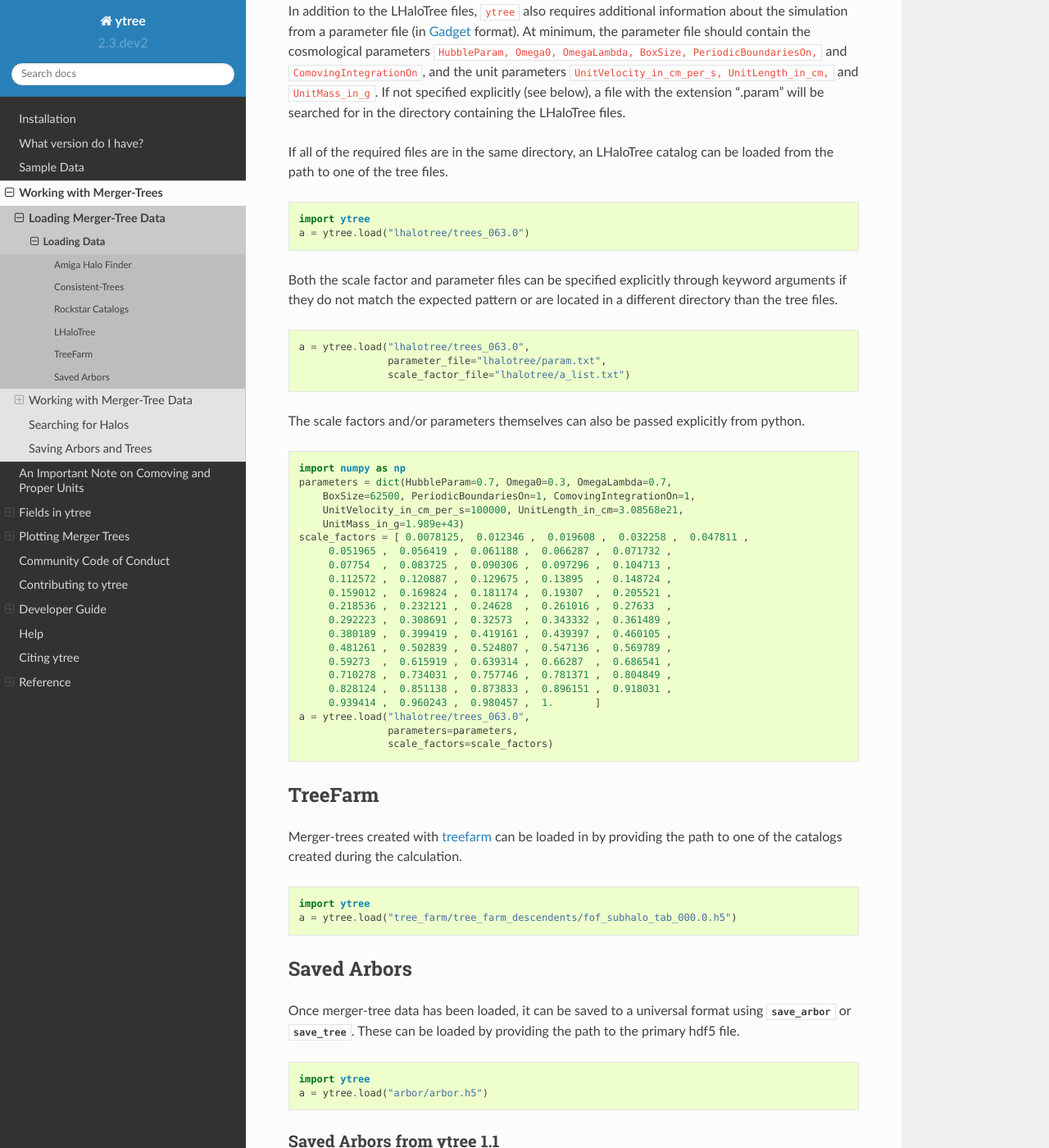
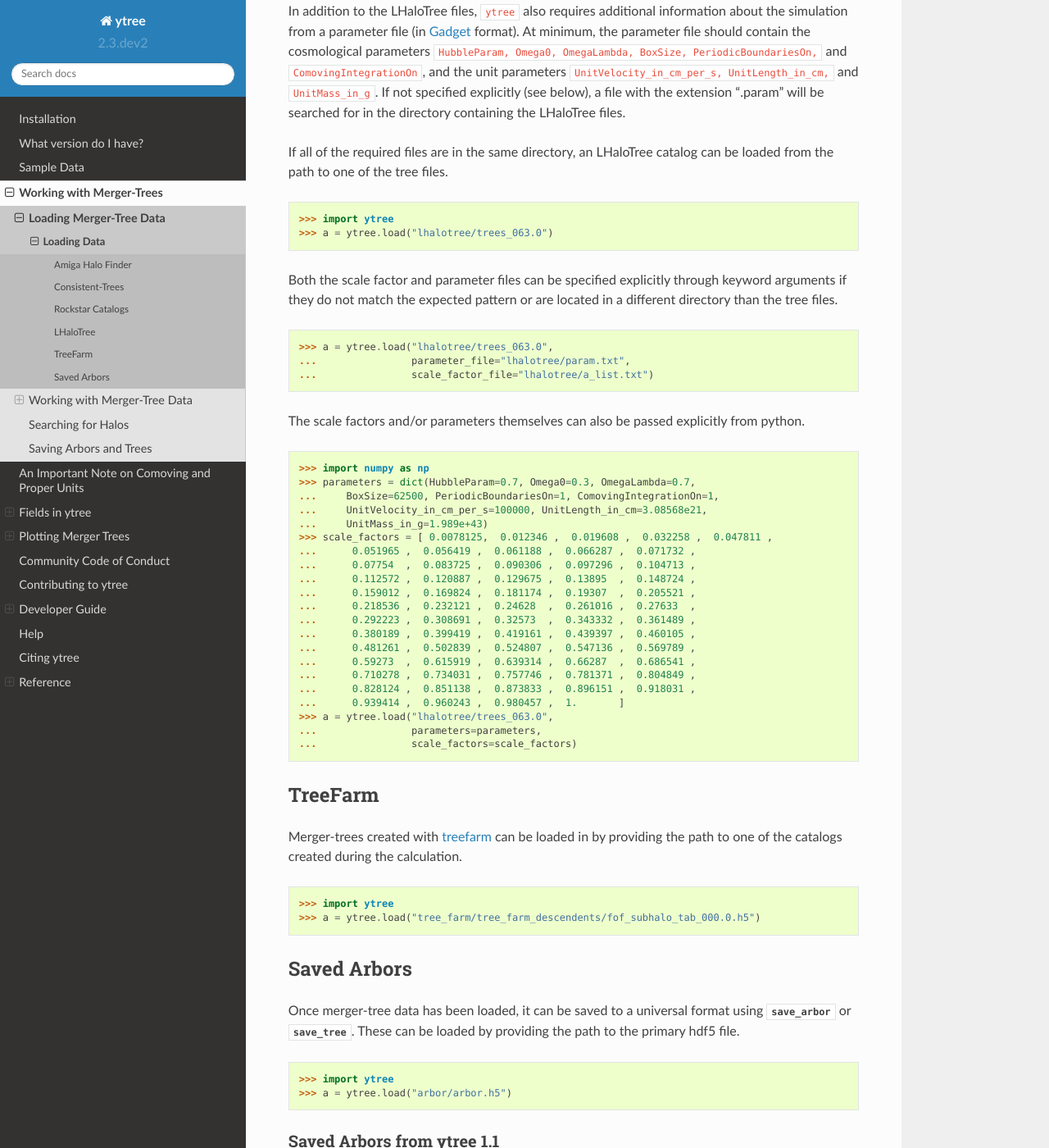
Before and after one commit to ytree-project/ytree, a Sphinx documentation site: the page built from doc/source/Loading.rst, in a window 1280 px wide and 1400 px high, scrolled down 1401 px. Shown: the whole window at 82% size. Built offline with Sphinx 7.4.7 and the Read the Docs theme 2.0.0, drawn with Linux system fonts in a browser that asks for light colours; some of the changed text lies outside the part shown.

Commit message:
Add missing python interpreter marks.

```diff
--- a/doc/source/Arbor.rst
+++ b/doc/source/Arbor.rst
@@ -15,8 +15,8 @@
 
 .. code-block:: python
 
-   import ytree
-   a = ytree.load("consistent_trees/tree_0_0_0.dat")
+   >>> import ytree
+   >>> a = ytree.load("consistent_trees/tree_0_0_0.dat")
 
 This command will determine the correct format and read in the data
 accordingly.  For examples of loading each format, see below.
--- a/doc/source/Fields.rst
+++ b/doc/source/Fields.rst
@@ -56,7 +56,7 @@ can be found in the ``derived_field_list``.
 
 .. code-block:: python
 
-   print (a.derived_field_list)
+   >>> print (a.derived_field_list)
    ['uid', 'desc_uid', 'scale_factor', 'mass', 'virial_mass', ...]
 
 Additional aliases can be added with
--- a/doc/source/Installation.rst
+++ b/doc/source/Installation.rst
@@ -28,5 +28,5 @@ To see what version of ``ytree`` you are using, do the following:
 
 .. code-block:: python
 
-   import ytree
-   print (ytree.__version__)
+   >>> import ytree
+   >>> print (ytree.__version__)
--- a/doc/source/Loading.rst
+++ b/doc/source/Loading.rst
@@ -17,9 +17,9 @@ of the first ".parameter" file.
 
 .. code-block:: python
 
-   import ytree
-   a = ytree.load("ahf_halos/snap_N64L16_000.parameter",
-                  hubble_constant=0.7)
+   >>> import ytree
+   >>> a = ytree.load("ahf_halos/snap_N64L16_000.parameter",
+   ...                hubble_constant=0.7)
 
 .. note:: Three important notes about loading AHF data:
 
@@ -46,8 +46,8 @@ format is typically one or a few files with a naming convention like
 
 .. code-block:: python
 
-   import ytree
-   a = ytree.load("consistent_trees/tree_0_0_0.dat")
+   >>> import ytree
+   >>> a = ytree.load("consistent_trees/tree_0_0_0.dat")
 
 Rockstar Catalogs
 -----------------
@@ -60,8 +60,8 @@ load in this format, simply provide the path to one of these files.
 
 .. code-block:: python
 
-   import ytree
-   a = ytree.load("rockstar/rockstar_halos/out_0.list")
+   >>> import ytree
+   >>> a = ytree.load("rockstar/rockstar_halos/out_0.list")
 
 LHaloTree
 ---------
@@ -88,8 +88,8 @@ catalog can be loaded from the path to one of the tree files.
 
 .. code-block:: python
 
-   import ytree
-   a = ytree.load("lhalotree/trees_063.0")
+   >>> import ytree
+   >>> a = ytree.load("lhalotree/trees_063.0")
 
 Both the scale factor and parameter files can be specified explicitly
 through keyword arguments if they do not match the expected pattern
@@ -97,36 +97,36 @@ or are located in a different directory than the tree files.
 
 .. code-block:: python
 
-   a = ytree.load("lhalotree/trees_063.0",
-                  parameter_file="lhalotree/param.txt",
-		  scale_factor_file="lhalotree/a_list.txt")
+   >>> a = ytree.load("lhalotree/trees_063.0",
+   ...                parameter_file="lhalotree/param.txt",
+   ...                scale_factor_file="lhalotree/a_list.txt")
 
 The scale factors and/or parameters themselves can also be passed
 explicitly from python.
 
 .. code-block:: python
 
-   import numpy as np
-   parameters = dict(HubbleParam=0.7, Omega0=0.3, OmegaLambda=0.7,
-       BoxSize=62500, PeriodicBoundariesOn=1, ComovingIntegrationOn=1,
-       UnitVelocity_in_cm_per_s=100000, UnitLength_in_cm=3.08568e21,
-       UnitMass_in_g=1.989e+43)
-   scale_factors = [ 0.0078125,  0.012346 ,  0.019608 ,  0.032258 ,  0.047811 ,
-        0.051965 ,  0.056419 ,  0.061188 ,  0.066287 ,  0.071732 ,
-        0.07754  ,  0.083725 ,  0.090306 ,  0.097296 ,  0.104713 ,
-        0.112572 ,  0.120887 ,  0.129675 ,  0.13895  ,  0.148724 ,
-        0.159012 ,  0.169824 ,  0.181174 ,  0.19307  ,  0.205521 ,
-        0.218536 ,  0.232121 ,  0.24628  ,  0.261016 ,  0.27633  ,
-        0.292223 ,  0.308691 ,  0.32573  ,  0.343332 ,  0.361489 ,
-        0.380189 ,  0.399419 ,  0.419161 ,  0.439397 ,  0.460105 ,
-        0.481261 ,  0.502839 ,  0.524807 ,  0.547136 ,  0.569789 ,
-        0.59273  ,  0.615919 ,  0.639314 ,  0.66287  ,  0.686541 ,
-        0.710278 ,  0.734031 ,  0.757746 ,  0.781371 ,  0.804849 ,
-        0.828124 ,  0.851138 ,  0.873833 ,  0.896151 ,  0.918031 ,
-        0.939414 ,  0.960243 ,  0.980457 ,  1.       ]
-   a = ytree.load("lhalotree/trees_063.0",
-                  parameters=parameters,
-                  scale_factors=scale_factors)
+   >>> import numpy as np
+   >>> parameters = dict(HubbleParam=0.7, Omega0=0.3, OmegaLambda=0.7,
+   ...     BoxSize=62500, PeriodicBoundariesOn=1, ComovingIntegrationOn=1,
+   ...     UnitVelocity_in_cm_per_s=100000, UnitLength_in_cm=3.08568e21,
+   ...     UnitMass_in_g=1.989e+43)
+   >>> scale_factors = [ 0.0078125,  0.012346 ,  0.019608 ,  0.032258 ,  0.047811 ,
+   ...      0.051965 ,  0.056419 ,  0.061188 ,  0.066287 ,  0.071732 ,
+   ...      0.07754  ,  0.083725 ,  0.090306 ,  0.097296 ,  0.104713 ,
+   ...      0.112572 ,  0.120887 ,  0.129675 ,  0.13895  ,  0.148724 ,
+   ...      0.159012 ,  0.169824 ,  0.181174 ,  0.19307  ,  0.205521 ,
+   ...      0.218536 ,  0.232121 ,  0.24628  ,  0.261016 ,  0.27633  ,
+   ...      0.292223 ,  0.308691 ,  0.32573  ,  0.343332 ,  0.361489 ,
+   ...      0.380189 ,  0.399419 ,  0.419161 ,  0.439397 ,  0.460105 ,
+   ...      0.481261 ,  0.502839 ,  0.524807 ,  0.547136 ,  0.569789 ,
+   ...      0.59273  ,  0.615919 ,  0.639314 ,  0.66287  ,  0.686541 ,
+   ...      0.710278 ,  0.734031 ,  0.757746 ,  0.781371 ,  0.804849 ,
+   ...      0.828124 ,  0.851138 ,  0.873833 ,  0.896151 ,  0.918031 ,
+   ...      0.939414 ,  0.960243 ,  0.980457 ,  1.       ]
+   >>> a = ytree.load("lhalotree/trees_063.0",
+   ...                parameters=parameters,
+   ...                scale_factors=scale_factors)
 
 .. _load-treefarm:
 
@@ -139,8 +139,8 @@ during the calculation.
 
 .. code-block:: python
 
-   import ytree
-   a = ytree.load("tree_farm/tree_farm_descendents/fof_subhalo_tab_000.0.h5")
+   >>> import ytree
+   >>> a = ytree.load("tree_farm/tree_farm_descendents/fof_subhalo_tab_000.0.h5")
 
 .. _load-ytree:
 
@@ -154,8 +154,8 @@ providing the path to the primary hdf5 file.
 
 .. code-block:: python
 
-   import ytree
-   a = ytree.load("arbor/arbor.h5")
+   >>> import ytree
+   >>> a = ytree.load("arbor/arbor.h5")
 
 .. _load-old-arbor:
 
@@ -169,5 +169,5 @@ performance.
 
 .. code-block:: python
 
-   import ytree
-   a = ytree.load("arbor.h5")
+   >>> import ytree
+   >>> a = ytree.load("arbor.h5")
```
